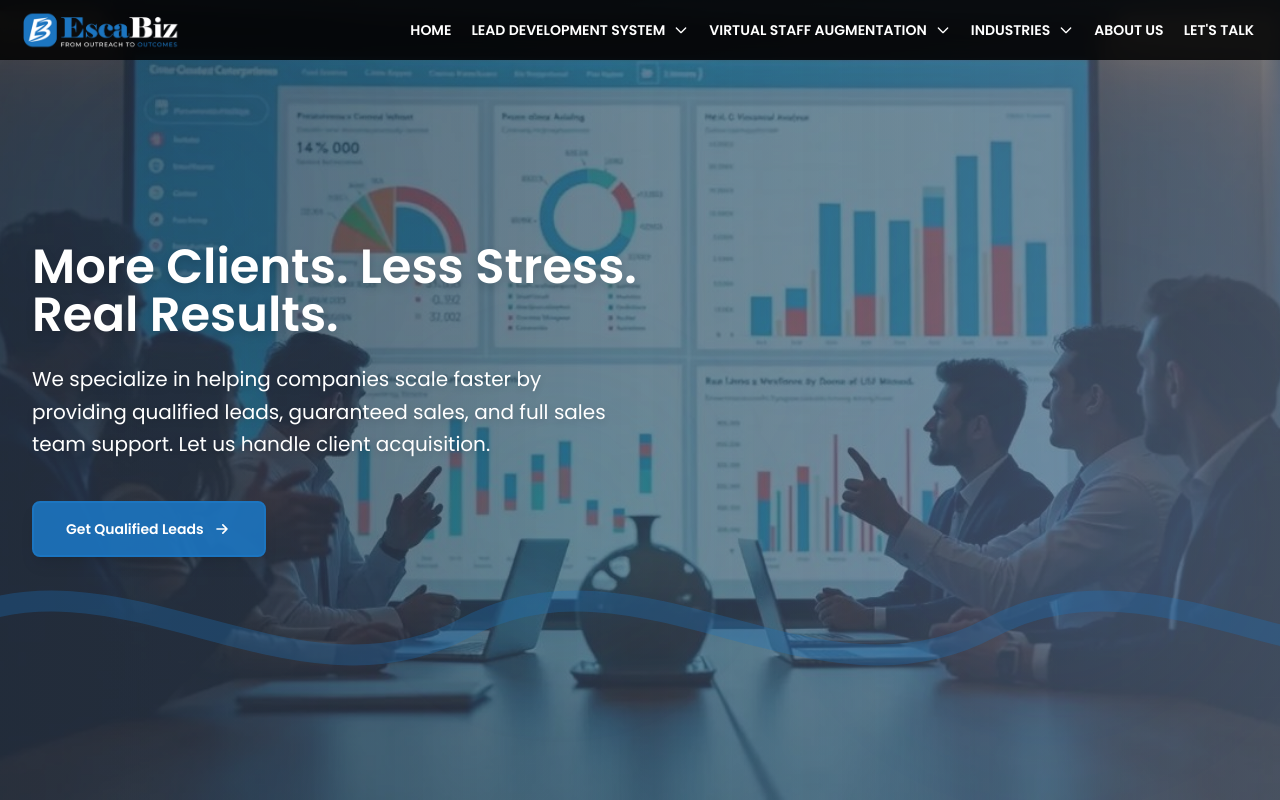
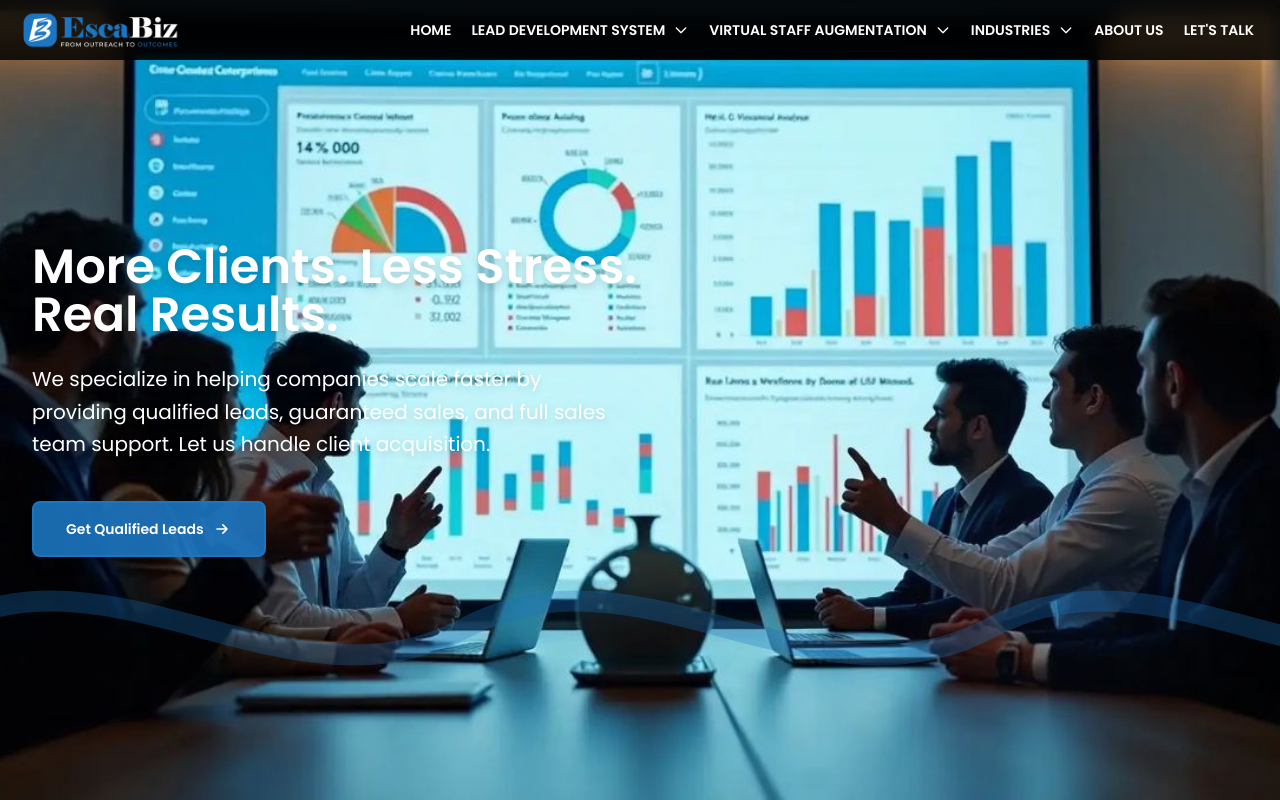
Before and after one commit to Sharmeen-Rauf/escabiz, a Next.js app: page / in a window 1280 px wide. Shown: the top 800 px of the page. Built offline with nearby package versions, Linux system fonts and the light colour scheme.

Commit message:
Remove overlay layers from Home component to enhance image clarity and improve visual aesthetics.

```diff
--- a/src/app/page.tsx
+++ b/src/app/page.tsx
@@ -123,16 +123,6 @@ export default function Home() {
               backgroundImage: 'url(/home%20banner.jpg)',
             }}
           ></div>
-
-          {/* Overlay Layers - Reduced opacity for clearer image */}
-          <div className="absolute inset-0 z-[1]">
-            {/* Light Grayish Bluish Overlay - Reduced opacity for clearer image */}
-            <div className="absolute inset-0 bg-gradient-to-r from-gray-600/20 via-slate-500/15 to-gray-600/20"></div>
-            {/* Subtle dark overlay for better text readability - Reduced */}
-            <div className="absolute inset-0 bg-gradient-to-r from-black/30 via-black/20 to-black/15"></div>
-            {/* Fallback background color if image not loaded */}
-            <div className="absolute inset-0 bg-gradient-to-r from-slate-700/60 via-slate-600/50 to-slate-500/60"></div>
-          </div>
 
           {/* Liquid motion + parallax layers */}
           <div className="absolute inset-0 z-[2] overflow-hidden pointer-events-none">
```
